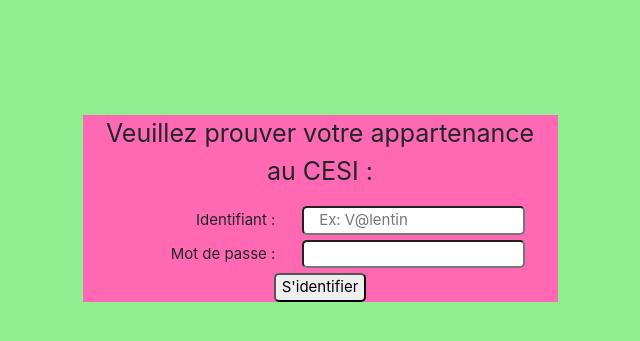
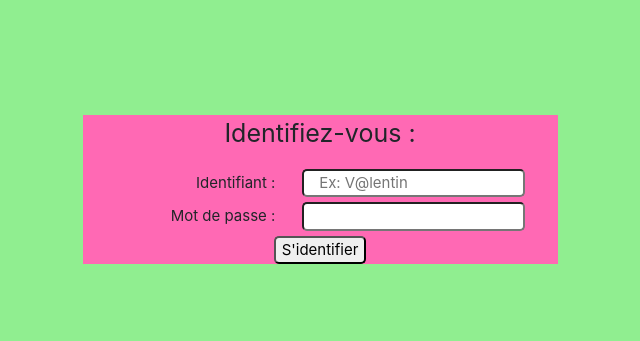
Before and after one commit to redcreep76/ProjetCESI, a PHP site: page / in a window 1280 px wide. Shown: the top 341 px of the page, without its empty margins (320-960 px from the left). Run offline with PHP 8.4, Linux system fonts and the light colour scheme.

Commit message:
Projet CESI - Version 0.1b
Modification du titre de la fenêtre du portail (test Valentin).

```diff
--- a/index.php
+++ b/index.php
@@ -13,7 +13,7 @@
 		<div class ="container">
             <div class="row justify-content-center">
 	            <div class="col-10 col-md-6 col-lg-5 text-center popup">
-                    <p class="titre">Veuillez prouver votre appartenance au CESI :</p>
+                    <p class="titre">Identifiez-vous :</p>
 	                <form method = "post" action = "traitement.php">
 						<label for ="identifiant"> Identifiant : </label>
                         <input type="text" class="inputte col-6" name="identifiant" placeholder="Ex: V@lentin" id="identifiant">
```
